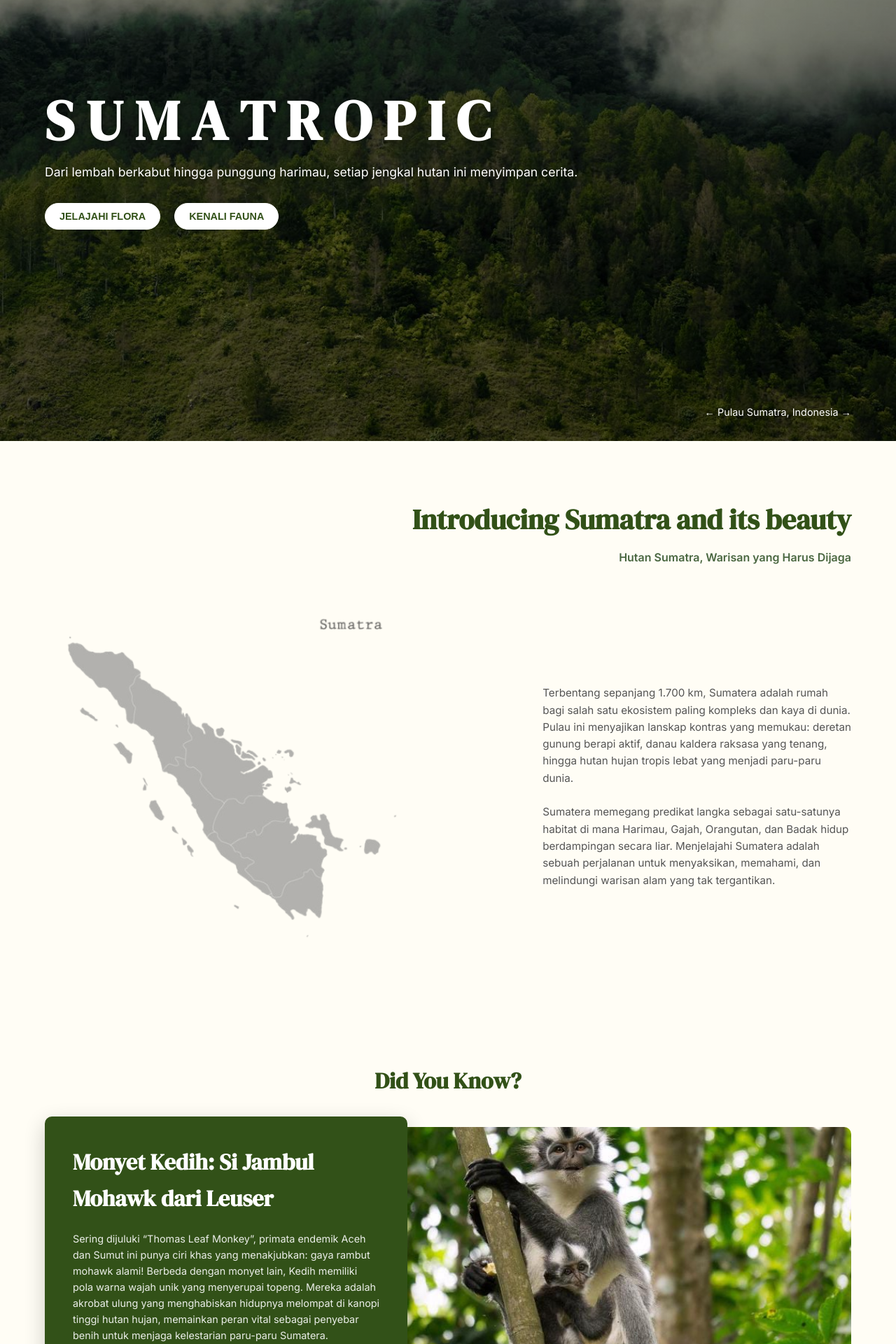
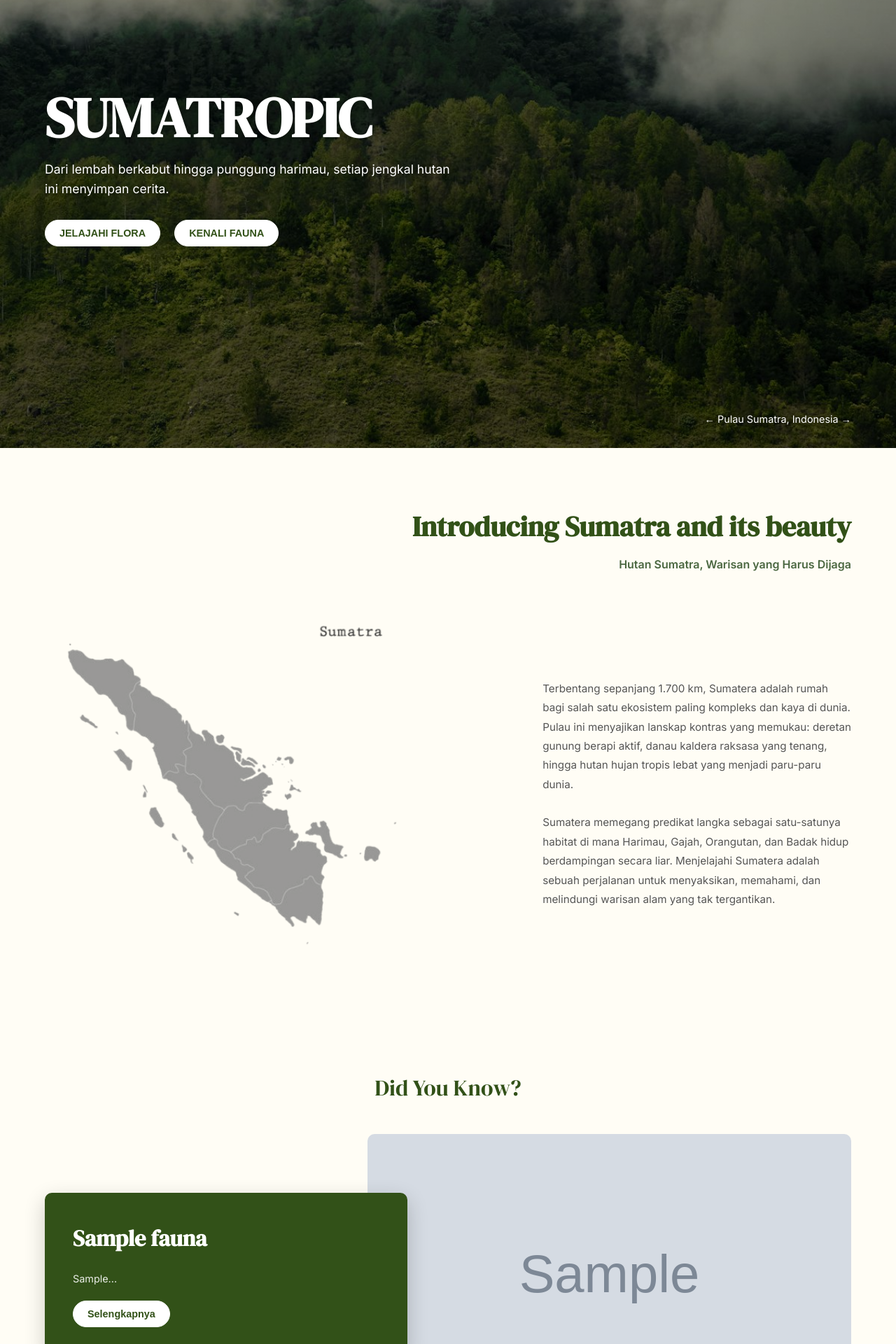
Before and after one commit to CodeByOnion/Sumatropic-praktikum-pemweb, a PHP site: page / in a window 1280 px wide. Shown: the part 240-2160 px from the top of the page at 70% size. Run offline with PHP 8.4, Linux system fonts and the light colour scheme; tables that the repository leaves empty hold one stand-in row (values such as "Sample post"); grey boxes marked "Sample" are stand-in pictures.

Commit message:
Rapihin index

```diff
--- a/assets/css/style.css
+++ b/assets/css/style.css
@@ -1,24 +1,24 @@
-/* CSS TAMPILAN UTAMA */
+/* =========================================
+   STYLE.CSS (KHUSUS HALAMAN BERANDA)
+   ========================================= */
 
-/* --- RESET & VARIABLES --- */
+/* --- 1. RESET & VARIABLES --- */
 :root {
-    --primary-green: #325118;
-    /* Hijau tua hutan */
-    --secondary-green: #4A6741;
-    /* Hijau daun */
+    --primary-green: #325118;       /* Hijau tua hutan */
+    --secondary-green: #4A6741;     /* Hijau daun */
     --accent-orange: #E67E22;
     --bg-cream: #FFFDF5;
     --text-dark: #1a1a1a;
     --text-light: #f5f5f5;
+
     --font-serif: 'DM Serif Display', serif;
     --font-sans: 'Inter', sans-serif;
 }
 
-* {
-    margin: 0;
-    padding: 0;
-    box-sizing: border-box;
-}
+* { margin: 0; padding: 0; box-sizing: border-box; }
+
+/* FIX LAYOUT: Pastikan tinggi layar penuh untuk Sticky Footer */
+html { height: 100%; }
 
 body {
     background-color: var(--bg-cream);
@@ -26,31 +26,31 @@ body {
     color: var(--text-dark);
     line-height: 1.6;
     overflow-x: hidden;
-    padding-top: 70px;
+
+    /* Layout Setup */
+    padding-top: 80px;      /* Jarak untuk Navbar Fixed */
+    min-height: 100vh;      /* Minimal setinggi layar */
+    display: flex;          /* Aktifkan Flexbox */
+    flex-direction: column; /* Susun ke bawah */
+    margin: 0;
 }
 
-h1,
-h2,
-h3 {
+/* KUNCI: Main Content mengisi ruang kosong agar footer terdorong ke bawah */
+main {
+    flex: 1;
+    width: 100%;
+}
+
+h1, h2, h3 {
     font-family: var(--font-serif);
     font-weight: 600;
 }
 
-a {
-    text-decoration: none;
-    color: inherit;
-}
+a { text-decoration: none; color: inherit; }
+ul { list-style: none; }
+img { max-width: 100%; display: block; }
 
-ul {
-    list-style: none;
-}
-
-img {
-    max-width: 100%;
-    display: block;
-}
-
-/* --- COMPONENTS --- */
+/* --- 2. COMPONENTS (TOMBOL) --- */
 .btn {
     padding: 10px 20px;
     border-radius: 20px;
@@ -100,12 +99,11 @@ img {
     padding: 0 5%;
     color: white;
     position: relative;
-    min-height: calc(100vh - 80px);
+    /* Sedikit penyesuaian agar tidak terlalu tinggi karena ada navbar */
+    min-height: 600px;
 }
 
-.hero-content {
-    max-width: 900px;
-}
+.hero-content { max-width: 600px; position: relative; z-index: 2; }
 
 .hero h1 {
     font-size: 5rem;
@@ -133,20 +128,17 @@ img {
     color: white;
     font-size: 0.9rem;
     text-shadow: 1px 1px 5px rgba(0, 0, 0, 0.5);
+    z-index: 2;
 }
 
-/* --- INTRO & MAP SECTION --- */
-.intro {
-    padding: 80px 5%;
-    position: relative;
-}
+/* --- 4. INTRO & MAP SECTION --- */
+.intro { padding: 80px 5%; position: relative; }
 
 .intro h2 {
     text-align: right;
     font-size: 2.5rem;
     color: var(--primary-green);
     margin-bottom: 10px;
-    font-weight: 600;
 }
 
 .intro .subtitle {
@@ -163,29 +155,20 @@ img {
     gap: 50px;
 }
 
-.map-img {
-    flex: 1.5;
-    opacity: 0.6;
-}
-
-.map-img img {
-    width: 80%;
-    /* Filter grayscale membuat peta hitam putih */
-    filter: grayscale(100%);
-}
+.map-img { flex: 1.5; opacity: 0.8; }
+.map-img img { width: 80%; filter: grayscale(100%); transition: 0.3s; }
+.map-img img:hover { filter: grayscale(0%); }
 
 .intro-text {
     flex: 1;
     text-align: left;
     font-size: 0.95rem;
     color: #555;
+    line-height: 1.8;
 }
 
-/* --- DID YOU KNOW (Monkey) --- */
-.did-you-know {
-    padding: 50px 5%;
-    margin-bottom: 100px;
-}
+/* --- 5. DID YOU KNOW (SPOTLIGHT) --- */
+.did-you-know { padding: 50px 5%; margin-bottom: 100px; }
 
 .dyk-header {
     text-align: center;
@@ -193,7 +176,6 @@ img {
     font-size: 2rem;
     color: var(--primary-green);
     margin-bottom: 40px;
-    font-weight: 600;
 }
 
 .spotlight-container {
--- a/index.php
+++ b/index.php
@@ -23,23 +23,51 @@ $result_news = mysqli_query($conn, $query_news);
     <link rel="preconnect" href="https://fonts.googleapis.com">
     <link rel="preconnect" href="https://fonts.gstatic.com" crossorigin>
     <link href="https://fonts.googleapis.com/css2?family=Crimson+Text:ital,wght@0,400;0,600;1,400&family=DM+Serif+Display&family=Inter:wght@300;400;600&family=Poppins:wght@300;400;500;600&display=swap" rel="stylesheet">
+    <link rel="stylesheet" href="https://cdnjs.cloudflare.com/ajax/libs/font-awesome/6.4.0/css/all.min.css">
 
-    <link rel="stylesheet" href="assets/css/stylenavbar.css">
-    <link rel="stylesheet" href="assets/css/style.css">
-</head>
+    <link rel="stylesheet" href="assets/css/stylenavbar.css"> <link rel="stylesheet" href="assets/css/style.css">       <link rel="stylesheet" href="assets/css/stylefooter.css"> </head>
 
 <body>
 
-    <?php require_once __DIR__ . '/template/navbar.php'; ?>
+    <nav class="navbar">
+        <div class="nav-container">
+            <div class="logo-group">
+                <img src="assets/image/Logo.png" alt="SUMATROPIC" class="logo-image">
+                <span class="logo-text">SUMATROPIC</span>
+            </div>
 
+            <div class="nav-links">
+                <a href="index.php" class="active">Beranda</a>
+                <a href="pages/berita.php">Berita</a>
+                <a href="#">Flora</a>
+                <a href="#">Fauna</a>
+            </div>
+
+            <div class="auth-buttons">
+                <?php if (isset($_SESSION['status']) && $_SESSION['status'] == "login"): ?>
+
+                    <a href="admin/dashboard.php" class="btn-login" style="text-decoration:none;">Dashboard</a>
+                    <a href="actions/logout.php" class="btn-register" style="text-decoration:none;">Logout</a>
+
+                <?php else: ?>
+
+                    <a href="login_register.php" class="btn-login" style="text-decoration:none;">Masuk</a>
+                    <a href="login_register.php" class="btn-register" style="text-decoration:none;">Daftar</a>
+
+                <?php endif; ?>
+            </div>
+        </div>
+    </nav>
+
+    <main>
 
         <section class="hero" style="background-image: linear-gradient(to bottom, rgba(0,0,0,0.3), rgba(0,0,0,0.5)), url('assets/image/bg.jpeg');">
             <div class="hero-content">
-            <h1>S U M A T R O P I C</h1>
+                <h1>SUMATROPIC</h1>
                 <p>Dari lembah berkabut hingga punggung harimau, setiap jengkal hutan ini menyimpan cerita.</p>
                 <div class="hero-buttons">
-                <a href="pages/flora.php"><button class="btn btn-outline-white">JELAJAHI FLORA</button></a>
-                <a href="pages/fauna.php"><button class="btn btn-outline-white">KENALI FAUNA</button></a>
+                    <button class="btn btn-outline-white">JELAJAHI FLORA</button>
+                    <button class="btn btn-outline-white">KENALI FAUNA</button>
                 </div>
             </div>
             <div class="hero-location">← Pulau Sumatra, Indonesia →</div>
@@ -54,7 +82,8 @@ $result_news = mysqli_query($conn, $query_news);
                     <img src="assets/image/sumatra.png" alt="Peta Sumatra">
                 </div>
                 <div class="intro-text">
-                <p>Terbentang sepanjang 1.700 km, Sumatera adalah rumah bagi salah satu ekosistem paling kompleks dan kaya di dunia. Pulau ini menyajikan lanskap kontras yang memukau: deretan gunung berapi aktif, danau kaldera raksasa yang tenang, hingga hutan hujan tropis lebat yang menjadi paru-paru dunia.</p> <br>
+                    <p>Terbentang sepanjang 1.700 km, Sumatera adalah rumah bagi salah satu ekosistem paling kompleks dan kaya di dunia. Pulau ini menyajikan lanskap kontras yang memukau: deretan gunung berapi aktif, danau kaldera raksasa yang tenang, hingga hutan hujan tropis lebat yang menjadi paru-paru dunia.</p>
+                    <br>
                     <p>Sumatera memegang predikat langka sebagai satu-satunya habitat di mana Harimau, Gajah, Orangutan, dan Badak hidup berdampingan secara liar. Menjelajahi Sumatera adalah sebuah perjalanan untuk menyaksikan, memahami, dan melindungi warisan alam yang tak tergantikan.</p>
                 </div>
             </div>
@@ -62,38 +91,24 @@ $result_news = mysqli_query($conn, $query_news);
 
         <section class="did-you-know">
             <div class="dyk-header">Did You Know?</div>
-
             <div class="spotlight-container">
-
-            <!-- CARD KIRI -->
                 <div class="spotlight-card">
                     <h3>
-                    Monyet Kedih: Si Jambul Mohawk dari Leuser
+                        <?= $spotlight ? $spotlight['nama_lokal'] : 'Data Kosong'; ?>
                     </h3>
 
                     <p>
-                    Sering dijuluki “Thomas Leaf Monkey”, primata endemik Aceh dan
-                    Sumut ini punya ciri khas yang menakjubkan: gaya rambut mohawk alami!
-                    Berbeda dengan monyet lain, Kedih memiliki pola warna wajah unik
-                    yang menyerupai topeng. Mereka adalah akrobat ulung yang menghabiskan
-                    hidupnya melompat di kanopi tinggi hutan hujan, memainkan peran vital
-                    sebagai penyebar benih untuk menjaga kelestarian paru-paru Sumatera.
+                        <?= $spotlight ? substr($spotlight['deskripsi'], 0, 150) . '...' : 'Belum ada data.'; ?>
                     </p>
 
-                <a href="pages/fauna.php" class="btn btn-outline-white">
-                    Selengkapnya
-                </a>
+                    <button class="btn btn-outline-white">Selengkapnya</button>
                 </div>
-
-            <!-- GAMBAR KANAN -->
-            <img
-                src="assets/image/funfact.jpeg"
-                class="spotlight-image"
-                alt="Monyet Kedih di Hutan Leuser">
-
+                <?php
+                $gambar_spotlight = $spotlight ? "uploads/fauna/" . $spotlight['gambar'] : "assets/image/funfact.jpeg";
+                ?>
+                <img src="<?= $gambar_spotlight; ?>" class="spotlight-image" alt="Spotlight Image">
             </div>
         </section>
-
 
         <div class="section-separator">
             <h2>Ada apa aja di Hutan Tropis Sumatra?</h2>
@@ -105,7 +120,7 @@ $result_news = mysqli_query($conn, $query_news);
                 <div class="feature-text">
                     <h3>Flora endemik</h3>
                     <p>Dari bunga raksasa yang memikat hingga tanaman obat langka, hutan Sumatra menyimpan ribuan spesies botani yang tak tumbuh di tempat lain di bumi.</p>
-                <a href="pages/flora.php"><button class="btn btn-dark">JELAJAHI FLORA</button></a>
+                    <button class="btn btn-dark">JELAJAHI FLORA</button>
                 </div>
                 <div class="feature-img">
                     <img src="assets/image/rafflesia.jpg" alt="Rafflesia">
@@ -116,7 +131,7 @@ $result_news = mysqli_query($conn, $query_news);
                 <div class="feature-text">
                     <h3>Fauna endemik</h3>
                     <p>Kenali ragam satwa unik mulai dari raja hutan hingga burung-burung eksotis yang mewarnai langit Sumatera.</p>
-                <a href="pages/fauna.php"><button class="btn btn-dark">KENALI FAUNA</button></a>
+                    <button class="btn btn-dark">KENALI FAUNA</button>
                 </div>
                 <div class="feature-img">
                     <img src="assets/image/beo.jpg" alt="Burung Sumatra">
@@ -128,19 +143,14 @@ $result_news = mysqli_query($conn, $query_news);
             <h2>Nature Needs You</h2>
             <p>Ada banyak cara untuk terlibat. Pilih langkah kebaikanmu hari ini dan jadilah bagian dari solusi untuk masa depan bumi dan manusia yang lebih baik.</p>
             <div class="involvement-grid">
-            <a href="pages/volunteer.php">
                 <div class="involve-card">
                     <img src="assets/image/monyet.jpg" alt="Volunteer">
                     <h3>Volunteer</h3>
                 </div>
-            </a>
-            <a href="pages/donasi.php">
                 <div class="involve-card">
                     <img src="assets/image/monyet.jpg" alt="Donasi">
                     <h3>Donasi</h3>
                 </div>
-            </a>
-            <a href="#">
                 <div class="involve-card">
                     <img src="assets/image/monyet.jpg" alt="Adopsi">
                     <h3>Adopsi</h3>
@@ -180,17 +190,21 @@ $result_news = mysqli_query($conn, $query_news);
             </div>
         </section>
 
-    <footer>
-        <div class="footer-left">Sumatropic</div>
-        <div class="social-icons">
-            <span>IG</span>
-            <span>TW</span>
-            <span>FB</span>
-            <span>YT</span>
+    </main>
+
+    <footer class="site-footer">
+        <div class="footer-container">
+            <div class="footer-left">SUMATROPIC</div>
+            <div class="footer-center">
+                <a href="#"><i class="fab fa-instagram"></i></a>
+                <a href="#"><i class="fab fa-twitter"></i></a>
+                <a href="#"><i class="fab fa-tiktok"></i></a>
+                <a href="#"><i class="fab fa-facebook-f"></i></a>
+                <a href="#"><i class="fab fa-youtube"></i></a>
             </div>
             <div class="footer-right">Sumatropic 2025. All right reserved</div>
+        </div>
     </footer>
 
 </body>
-
 </html>
```
Also changed, not shown: other parts of assets/css/style.css (+46 -209 lines). Lines whose indentation alone changed are shown as unchanged.
